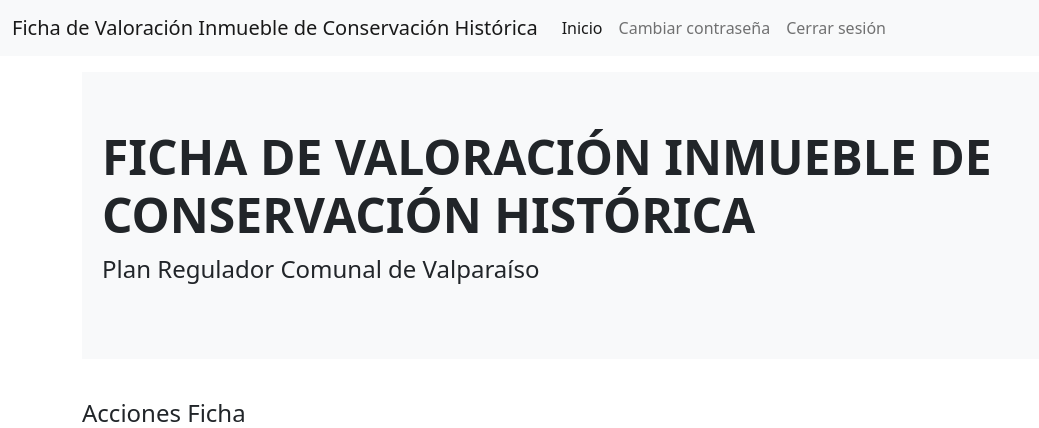
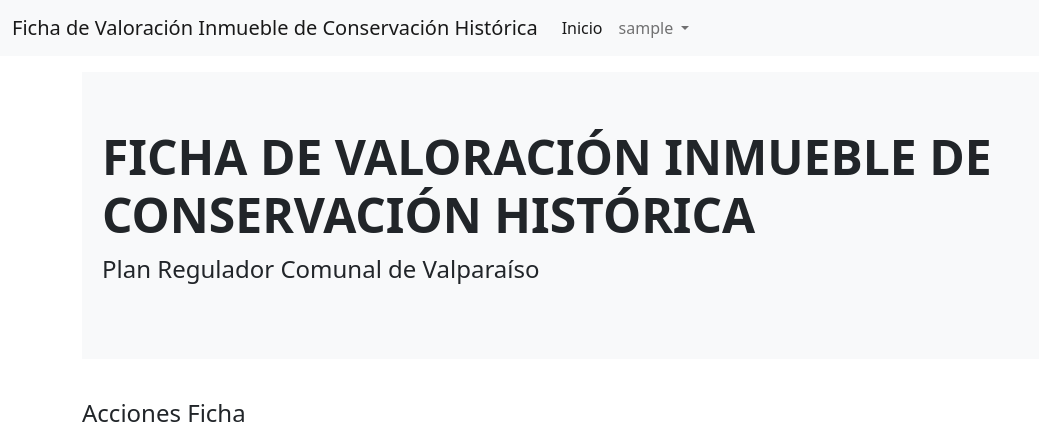
Before and after one commit to ezequiellagos/munivalpo_ficha, a Django app: page / in a window 1280 px wide. Shown: the top 428 px of the page, without its empty margins (0-1039 px from the left). Run offline with Django 3.2, Linux system fonts and the light colour scheme; the visitor is signed in with stand-in values (Sample User, id 1); some libraries are stand-ins or nearby versions.

Commit message:
Update base.html

```diff
--- a/core/templates/core/base.html
+++ b/core/templates/core/base.html
@@ -34,26 +34,27 @@
               <li class="nav-item">
                 <a class="nav-link active" aria-current="page" href="{% url 'home' %}">Inicio</a>
               </li>
-              <li class="nav-item">
+              {% comment %} <li class="nav-item">
                 <a class="nav-link" aria-current="page" href="{% url 'change_password' %}">Cambiar contraseña</a>
-              </li>
+              </li> {% endcomment %}
               {% comment %} <li class="nav-item">
                 <a class="nav-link" href="#">Link</a>
               </li> {% endcomment %}
-              {% comment %} <li class="nav-item dropdown">
+              <li class="nav-item dropdown">
                 <a class="nav-link dropdown-toggle" href="#" role="button" data-bs-toggle="dropdown" aria-expanded="false">
-                  Dropdown
+                  {{ user.username }}
                 </a>
-                <ul class="dropdown-menu">
-                  <li><a class="dropdown-item" href="#">Action</a></li>
-                  <li><a class="dropdown-item" href="#">Another action</a></li>
+                <ul class="dropdown-menu float-end">
+                  <li><a class="dropdown-item" href="{% url 'change_password' %}">Cambiar contraseña</a></li>
+                  <li><a class="dropdown-item" href="{% url 'core_logout' %}">Cerrar sesión</a></li>
                   <li><hr class="dropdown-divider"></li>
-                  <li><a class="dropdown-item" href="#">Something else here</a></li>
+                  {% comment %} <li><a class="dropdown-item" href="#">Something else here</a></li> {% endcomment %}
+                  <li><span class="dropdown-item">Conectado como: {{ user.first_name }} {{ user.last_name }}</span></li>
                 </ul>
+              </li>
+              {% comment %} <li class="nav-item">
+                <a href="{% url 'core_logout' %}" target="_self" class="nav-link">Cerrar sesión</a>
               </li> {% endcomment %}
-              <li class="nav-item">
-                <a href="{% url 'core_logout' %}" target="_self" class="nav-link">Cerrar sesión</a>
-              </li>
             </ul>
           </div>
         </div>
```
